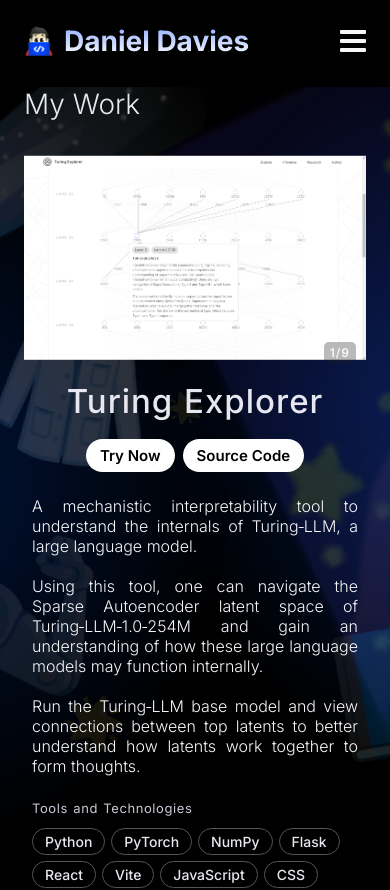
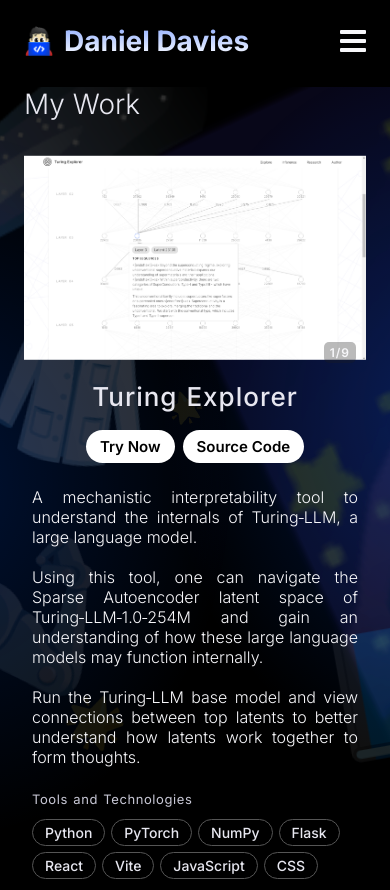
Before and after one commit to DanielJamesDavies/PortfolioWebsite, a React (Create React App) app: page /work in a window 390 px wide. Shown: the top 890 px of the page. Built offline with nearby package versions, Linux system fonts and the light colour scheme; a web font is replaced by a local one.

Commit message:
Update WorkListItem.css

```diff
--- a/src/components/WorkList/WorkListItem/WorkListItem.css
+++ b/src/components/WorkList/WorkListItem/WorkListItem.css
@@ -272,6 +272,14 @@
 		width: 100%;
 	}
 
+	.work-list-item-title {
+		font-size: 26px;
+	}
+
+	.work-list-item-second-title {
+		font-size: 16px;
+	}
+
 	.work-list-item-links {
 		margin-top: 24px;
 	}
```
